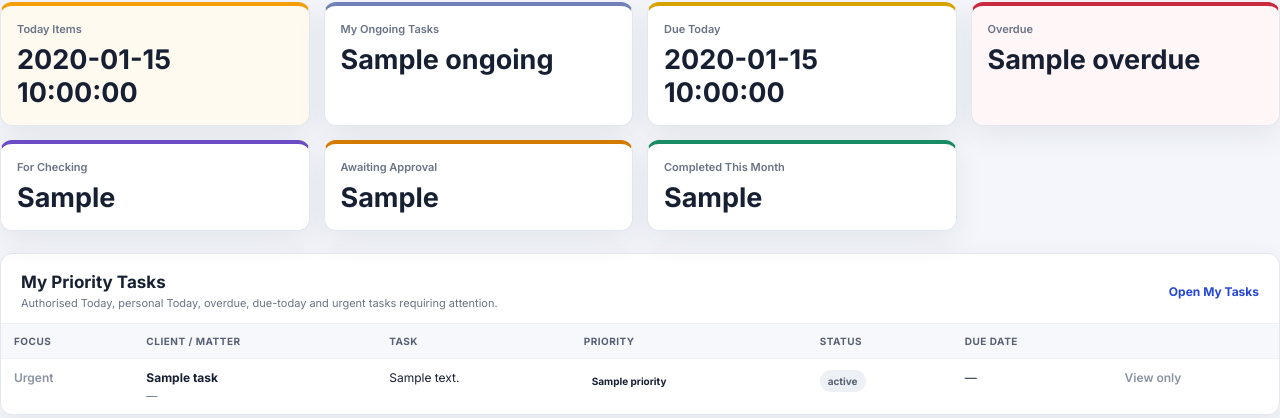
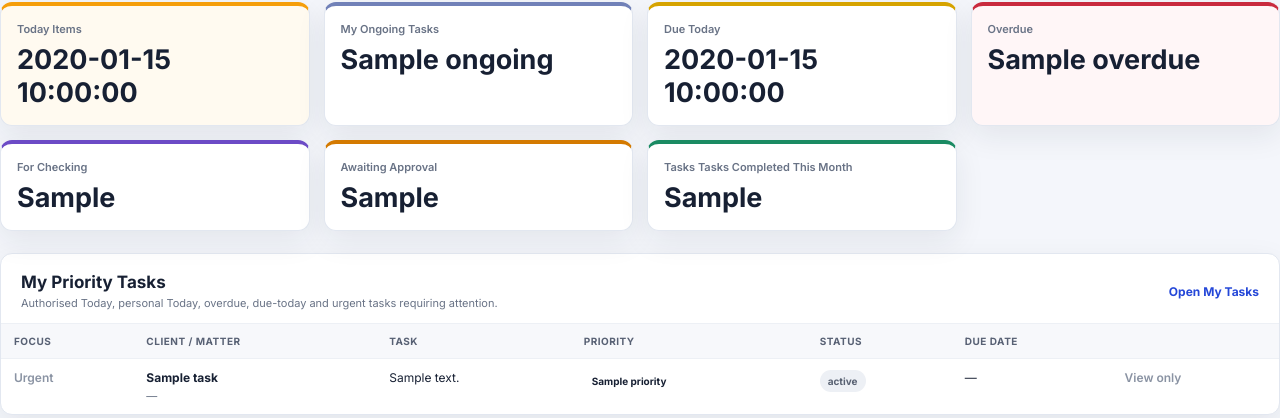
Before and after one commit to mgmtakutoffice/task-management-system, a Flask app: template templates/dashboard.html in a window 1280 px wide. Shown: the part 96-514 px from the top of the page. Run offline with Flask 3, Linux system fonts and the light colour scheme; the template is opened without the code that fills it: most values are stand-ins (such as "Sample title", 1, 10 or a date in 2020).

Commit message:
authorized user dashboard changes

```diff
--- a/templates/dashboard.html
+++ b/templates/dashboard.html
@@ -26,7 +26,7 @@
   <a href="{{ url_for('ongoing_tasks') }}" class="metric-card"><span>Ongoing</span><strong>{{ metrics.ongoing }}</strong></a>
   <a href="{{ url_for('ongoing_tasks', status='Pending for Checking') }}" class="metric-card metric-check"><span>For Checking</span><strong>{{ metrics.pending_checking }}</strong></a>
   <a href="{{ url_for('completion_approvals') }}" class="metric-card metric-approval"><span>Completion Approvals</span><strong>{{ metrics.pending_approvals }}</strong></a>
-  <a href="{{ url_for('completed_tasks', completed_month=current_month) }}" class="metric-card metric-success"><span>Completed This Month</span><strong>{{ metrics.completed_month }}</strong></a>
+  <a href="{{ url_for('completed_tasks', completed_month=current_month) }}" class="metric-card metric-success"><span>Tasks Tasks Completed This Month</span><strong>{{ metrics.completed_month }}</strong></a>
   <a href="{{ url_for('completed_tasks', completed_month=current_month) }}" class="metric-card metric-check"><span>Checking Completed This Month</span><strong>{{ metrics.checking_completed_month }}</strong></a>
 </section>
 
@@ -71,7 +71,7 @@
       <div class="workload-card-heading">
         <div>
           <strong>{{ row.name }}</strong>
-          <small class="workload-completed-total">Total completed till date: {{ row.total_completed }}</small>
+          <small class="workload-completed-total">Completed till date: {{ row.total_completed }}</small>
           <small>{{ row.active_total }} active responsibilit{{ 'y' if row.active_total == 1 else 'ies' }}</small>
         </div>
         <span class="workload-total">{{ row.active_total }}</span>
@@ -100,7 +100,7 @@
         </a>
         <a href="{{ url_for('completed_tasks', assigned_to=row.name, completed_month=current_month) }}" class="workload-stat">
           <strong>{{ row.completed_month }}</strong>
-          <span>Completed this month</span>
+          <span>Tasks completed this month</span>
         </a>
         <a href="{{ url_for('completed_tasks', assigned_to=row.name, completed_month=current_month) }}" class="workload-stat">
           <strong>{{ row.checking_completed_month }}</strong>
@@ -124,7 +124,7 @@
   <a href="{{ url_for('my_tasks', overdue='1', responsibility='assigned') }}" class="metric-card metric-danger"><span>Overdue</span><strong>{{ metrics.overdue }}</strong></a>
   <a href="{{ url_for('my_tasks', status='Pending for Checking', responsibility='checking') }}" class="metric-card metric-check"><span>For Checking</span><strong>{{ metrics.pending_checking }}</strong></a>
   <a href="{{ url_for('my_tasks', status='Pending Completion Approval', responsibility='assigned') }}" class="metric-card metric-approval"><span>Awaiting Approval</span><strong>{{ metrics.pending_approvals }}</strong></a>
-  <a href="{{ url_for('completed_tasks', completed_month=current_month) }}" class="metric-card metric-success"><span>Completed This Month</span><strong>{{ metrics.completed_month }}</strong></a>
+  <a href="{{ url_for('completed_tasks', completed_month=current_month) }}" class="metric-card metric-success"><span>Tasks Tasks Completed This Month</span><strong>{{ metrics.completed_month }}</strong></a>
 </section>
 
 <section class="panel personal-priority-panel">
```
